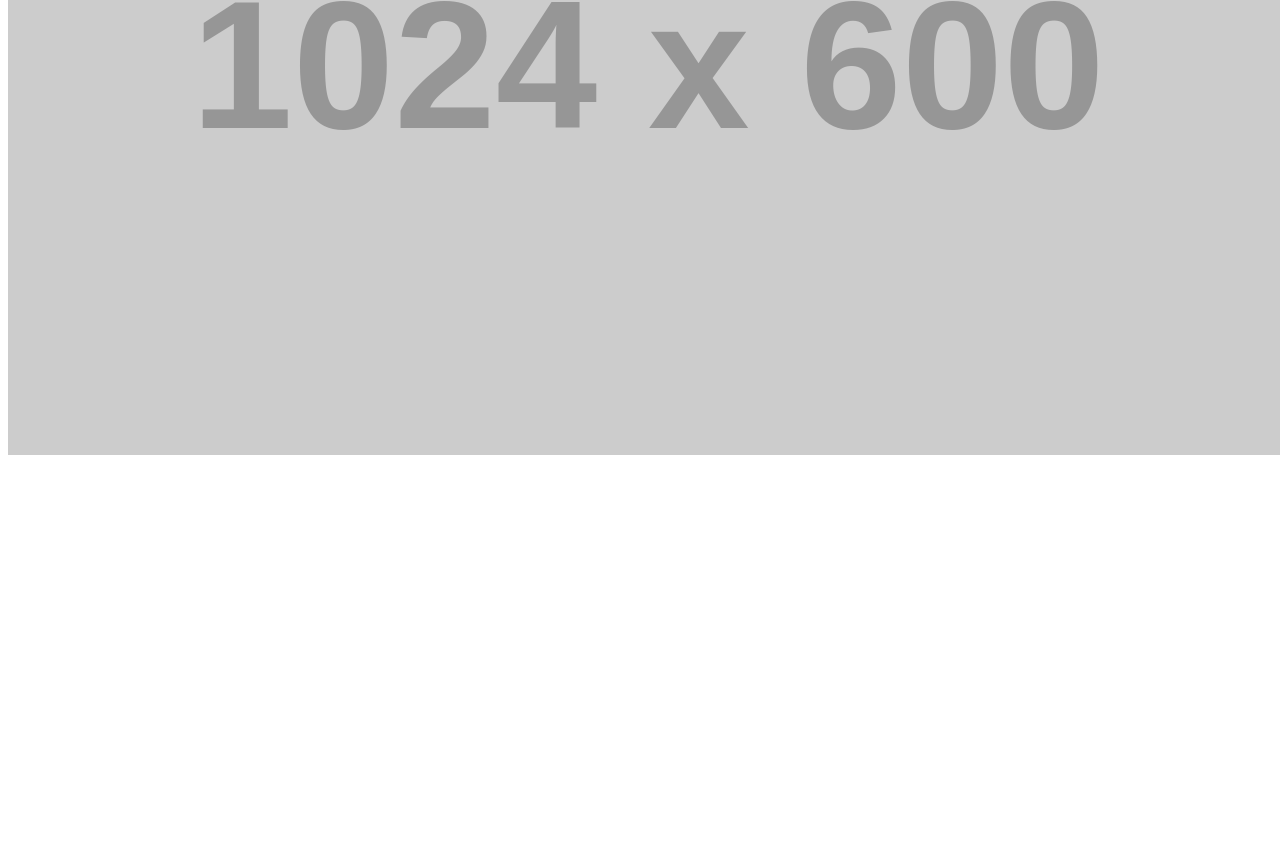
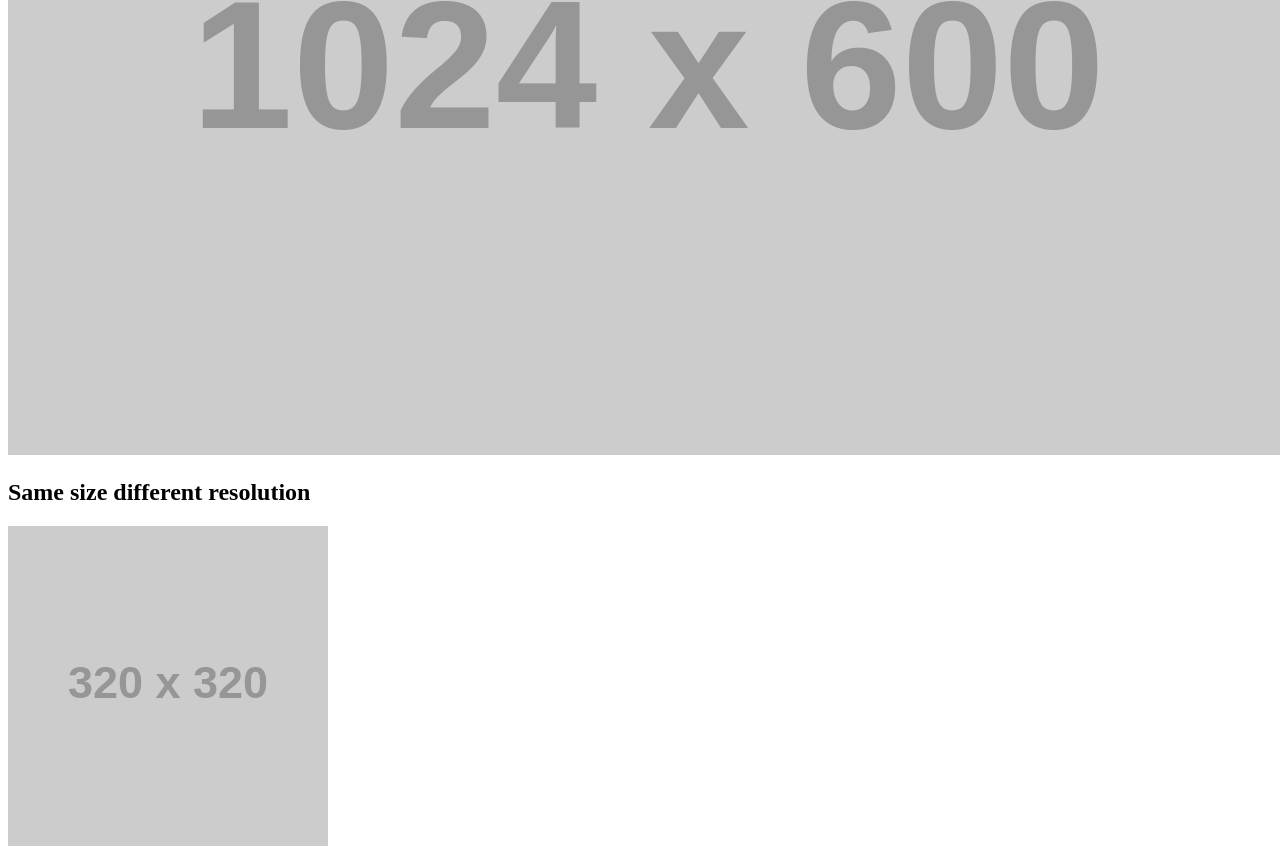
Before and after one commit to menh0006/mtm6201-week4, a plain HTML site: page index.html in a window 1280 px wide. Shown: the part 422-1280 px from the top of the page. Before the commit the page ends 889 px from the top, so only its background shows below. Drawn offline with Linux system fonts and the light colour scheme; placeholder pictures from the web are drawn by us.

Commit message:
adds resolution

```diff
--- a/index.html
+++ b/index.html
@@ -23,6 +23,15 @@
             (max-width: 1024px) 1024px"
             src="https://via.placeholder.com/640x400"
             alt="placeholder image">
+
+            <h2>Same size different resolution</h2>
+            <img srcset="
+            https://via.placeholder.com/320x320,
+            https://via.placeholder.com/640x640  2x,
+            https://via.placeholder.com/960x9600 3x"
+            class="avatar"
+            src="https://via.placeholder.com/640x640"
+            alt="placeholder">
         </section>
     </div>
 </body>
```
